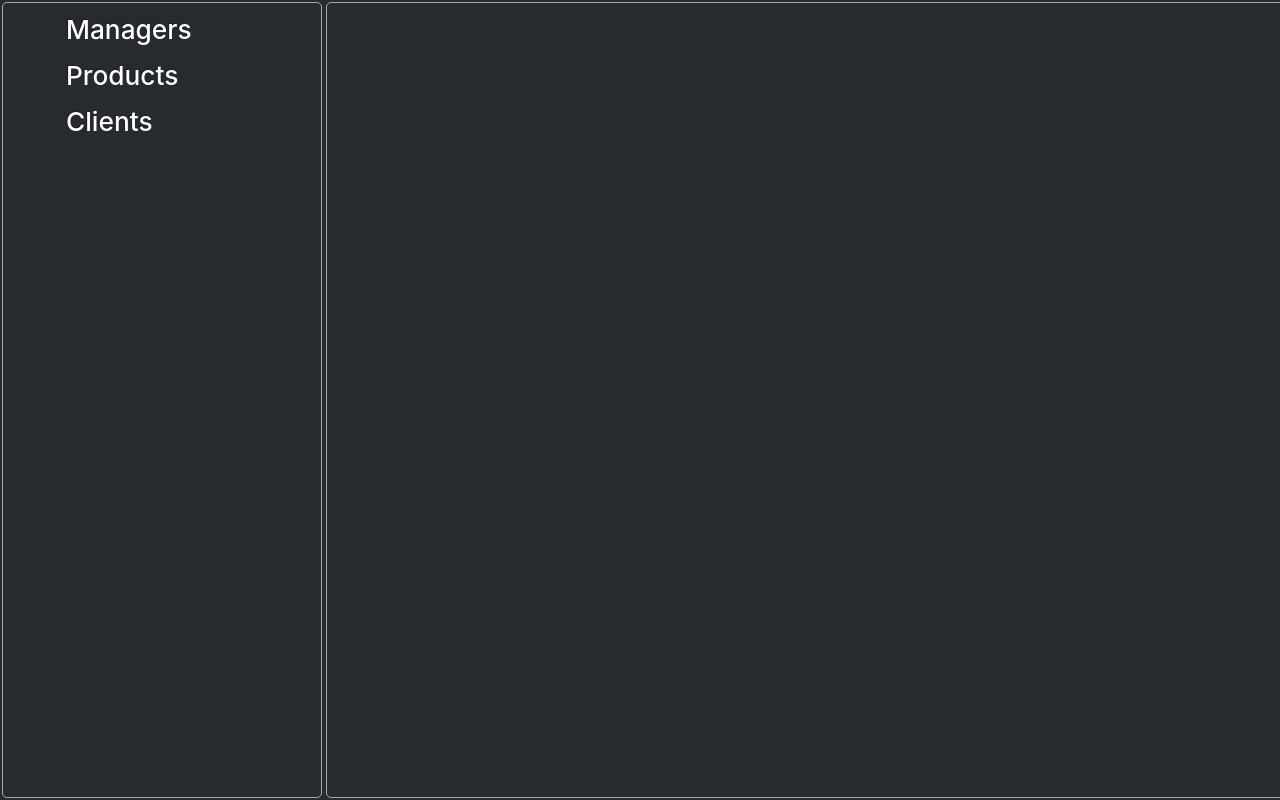
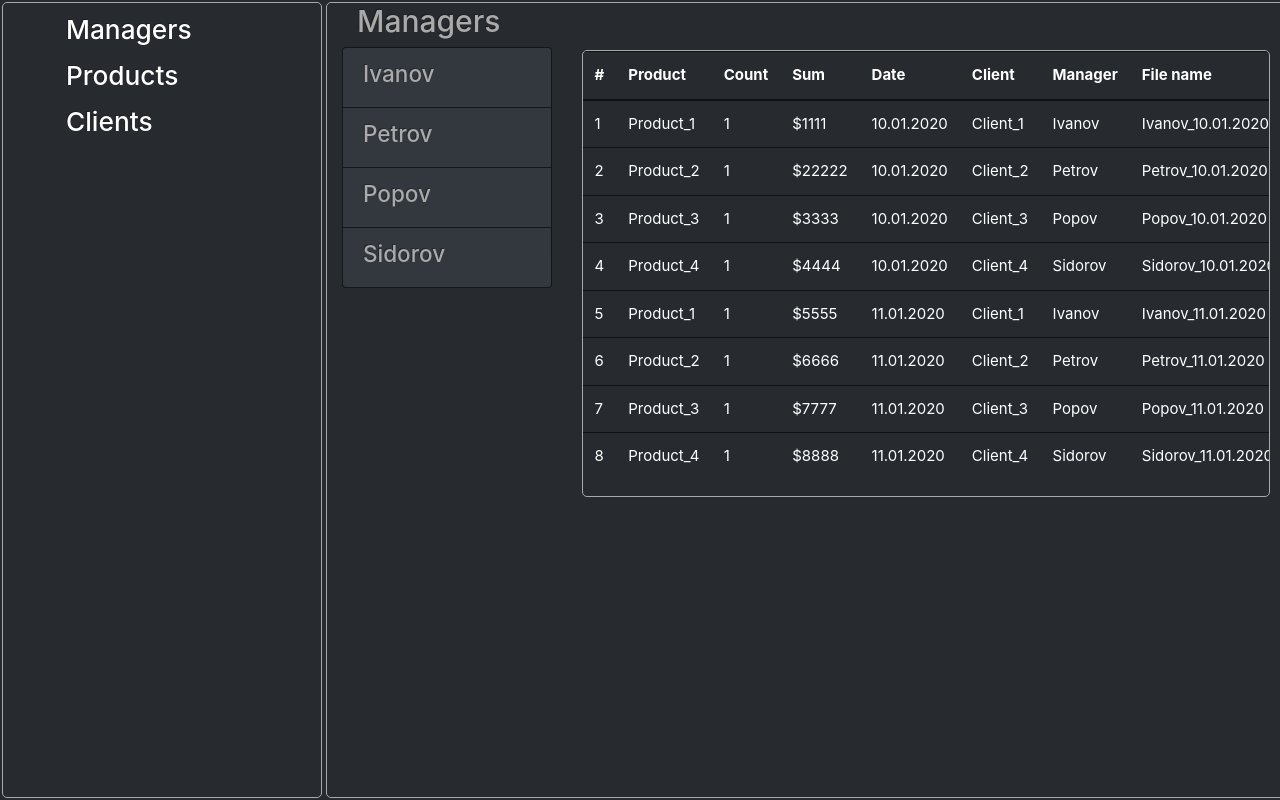
Before and after one commit to VasilyeuUV/is-project, a React (Create React App) app: page / in a window 1280 px wide. Built offline with nearby package versions, Linux system fonts and the light colour scheme.

Commit message:
method onItemSelected

```diff
--- a/src/components/menu-list/menu-list.js
+++ b/src/components/menu-list/menu-list.js
@@ -12,12 +12,16 @@ import MenuListItem from '../menu-list-item';
 
 import './menu-list.css';
 
-const MenuList = ({ items }) => {
+const MenuList = ({ items, onItemSelected }) => {
   return (
     <ul className='list-group'>
       {items.map(item => {
         return (
-          <li key={item.id} className='list-group-item'>
+          <li
+            key={item.id}
+            className='list-group-item'
+            onClick={() => onItemSelected(item.id)}
+          >
             <MenuListItem item={item} />
           </li>
         );
@@ -57,9 +61,6 @@ class MenuListContainer extends Component {
 
   render() {
     const { loading, error } = this.props;
-    const { managers } = this.props;
-    const { products } = this.props;
-    const { clients } = this.props;
 
     if (loading) {
       return <Spinner />;
@@ -69,12 +70,17 @@ class MenuListContainer extends Component {
       return <ErrorIndicator />;
     }
 
+    const { managers } = this.props;
     if (managers.length > 0) {
       return <MenuList items={managers} />;
     }
+
+    const { products } = this.props;
     if (products.length > 0) {
       return <MenuList items={products} />;
     }
+
+    const { clients } = this.props;
     if (clients.length > 0) {
       return <MenuList items={clients} />;
     }
--- a/src/components/pages/data-page/data-page.js
+++ b/src/components/pages/data-page/data-page.js
@@ -1,4 +1,4 @@
-import React from 'react';
+import React, { Component } from 'react';
 
 import './data-page.css';
 
@@ -6,7 +6,22 @@ import MenuList from '../../menu-list';
 import SalesTable from '../../sales-table';
 //import SalesTotalTable from '../../sales-total-table';
 
-const DataPage = ({ title }) => {
+// const DataPage = ({ title }) => {
+
+class DataPage extends Component {
+  state = {
+    title: null,
+    selectedItem: null
+  };
+
+  onItemSelected = id => {
+    this.setState({
+      selectedItem: id
+    });
+  };
+
+  render() {
+    const { title } = this.props;
     return (
       <React.Fragment>
         <div className='col-md-12'>
@@ -14,15 +29,16 @@ const DataPage = ({ title }) => {
         </div>
         <div className='row mb2'>
           <div className='col-md-3'>
-          <MenuList title={title} />
+            <MenuList title={title} onItemSelected={this.onItemSelected} />
           </div>
           <div className='col-md-9 data-page-block'>
-          <SalesTable />
+            <SalesTable itemId={this.state.selectedItem} />
             {/* <SalesTotalTable /> */}
           </div>
         </div>
       </React.Fragment>
     );
-};
+  }
+}
 
 export default DataPage;
--- a/src/components/panels/panel-main/panel-main.js
+++ b/src/components/panels/panel-main/panel-main.js
@@ -16,6 +16,11 @@ const PanelMain = () => {
     <section className='col-md-9 panel-main'>
       <Switch>
         {/* <Route path={menu.manager.path} component={DataPage} exact /> */}
+        <Route
+          path='/'
+          render={({ title }) => <DataPage title={menu.manager.names} />}
+          exact
+        />
         <Route
           path={menu.manager.path}
           render={({ title }) => <DataPage title={menu.manager.names} />}
--- a/src/components/sales-table/sales-table.js
+++ b/src/components/sales-table/sales-table.js
@@ -18,7 +18,6 @@ class SalesTable extends Component {
   }
 
   renderRow = (item, idx) => {
-    console.log(item);
     const { id, product, count, sum, date, client, manager, filename } = item;
     return (
       <tr key={id}>
```
Lines whose indentation alone changed are shown as unchanged.
